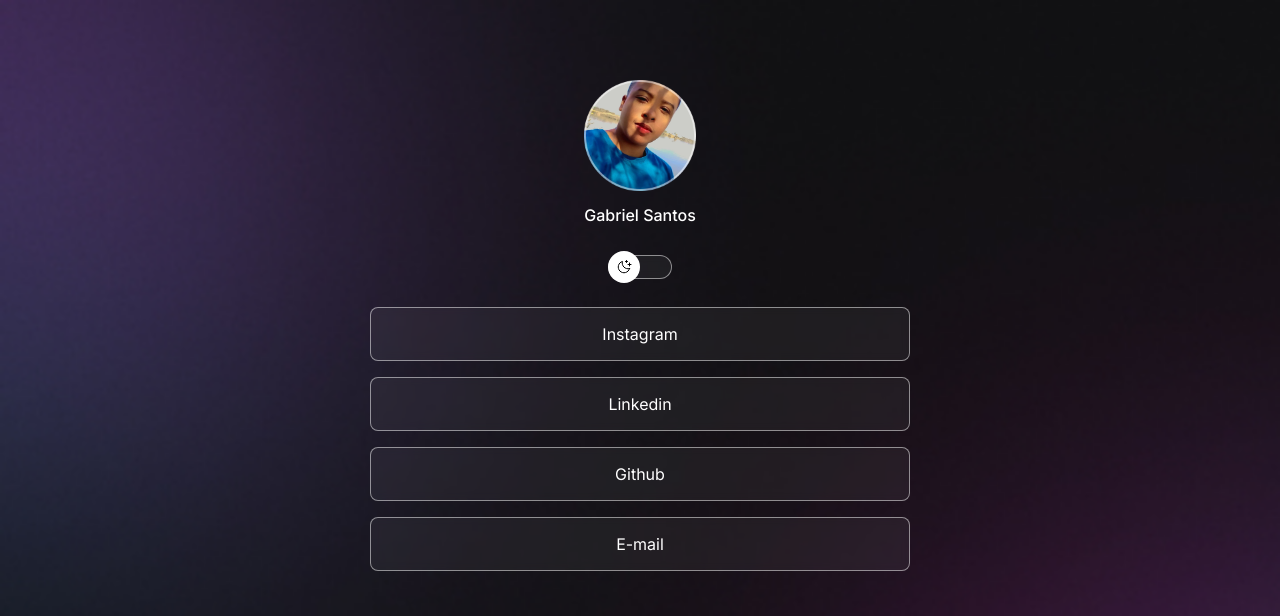
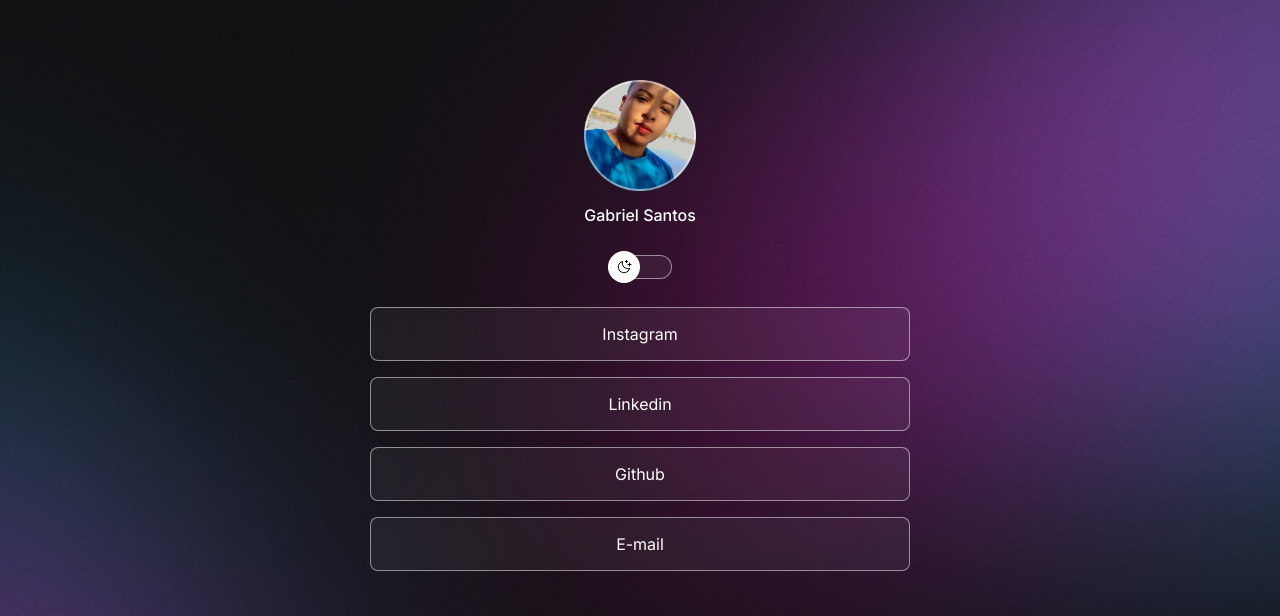
Before and after one commit to Gabriel-011/Project, a plain HTML site: page index.html in a window 1280 px wide. Shown: the top 616 px of the page. Drawn offline with nearby package versions, Linux system fonts and the light colour scheme.

Commit message:
change background based on media queries

```diff
--- a/style.css
+++ b/style.css
@@ -24,17 +24,9 @@
     --switch-bg-url: url(./assets/assets/sun.svg);
 }
 
-body{
-    /*
-    background-image:url (./assets/assets/bg-mobile.jpg);
-    background-repeat: no repeat;
-    background-position: top center
-    background-size: cover
-    */
-
-    /*backgound: color image repeat position/size*/
-
+body {
     background: var(--bg-url) no-repeat top center/cover;
+    height: 100vh;
 }
 
 body * {
@@ -177,3 +169,14 @@ footer{
     text-align: center;
     font-size: 14px;
 }
+
+/*media queries*/
+@media (min-width: 700px) {
+    :root{
+        --bg-url: url(./assets/assets/bg-desktop.jpg);
+    }
+
+    .Light{
+        --bg-url: url(./assets/assets/bg-desktop-light.jpg);
+    }
+}
```
